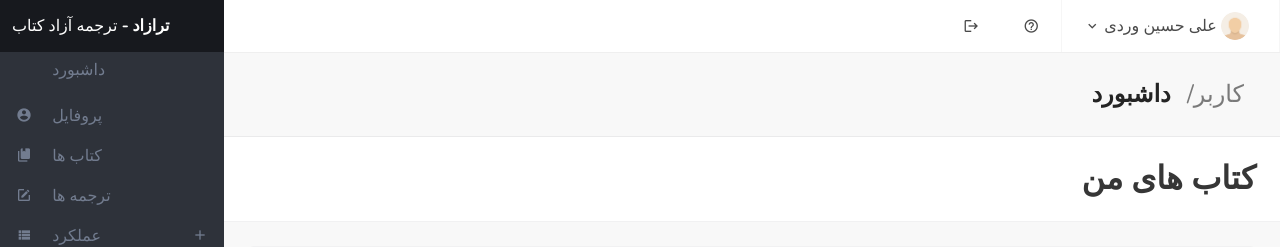
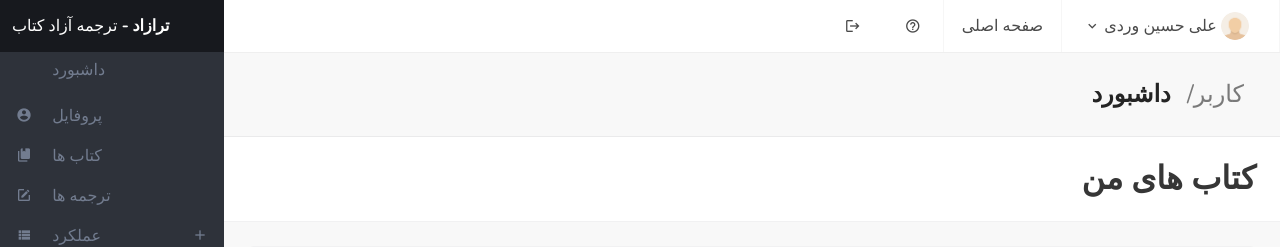
Before and after one commit to ali-hv/tarazad, a Django app: page /dashboard/ in a window 1280 px wide. Shown: the top 247 px of the page. Run offline with Django 4.2, Linux system fonts and the light colour scheme; the visitor is signed in with stand-in values (Sample User, id 1); data that the repository does not hold is empty; some libraries are stand-ins or nearby versions.

Commit message:
add home_page button to dashboard

```diff
--- a/dashboard/templates/dashboard/base.html
+++ b/dashboard/templates/dashboard/base.html
@@ -53,6 +53,9 @@
             </a>
           </div>
         </div>
+        <a href="{% url 'home:home_page' %}" title="Home" class="navbar-item has-divider">
+          <span>صفحه اصلی</span>
+        </a>
         <a href="{% url 'home:about_us' %}" title="About" class="navbar-item has-divider is-desktop-icon-only">
           <span class="icon"><i class="mdi mdi-help-circle-outline"></i></span>
           <span>درباره</span>
```
